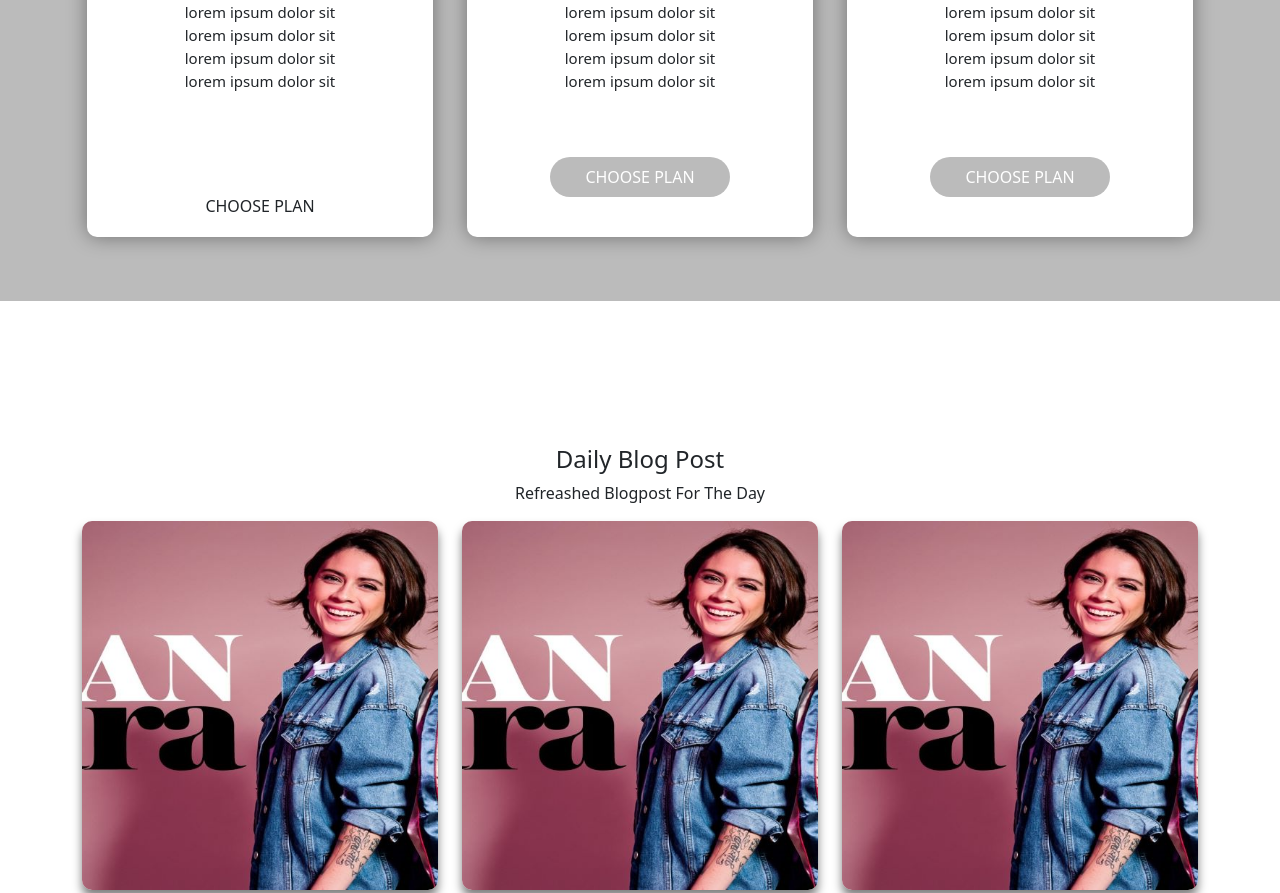
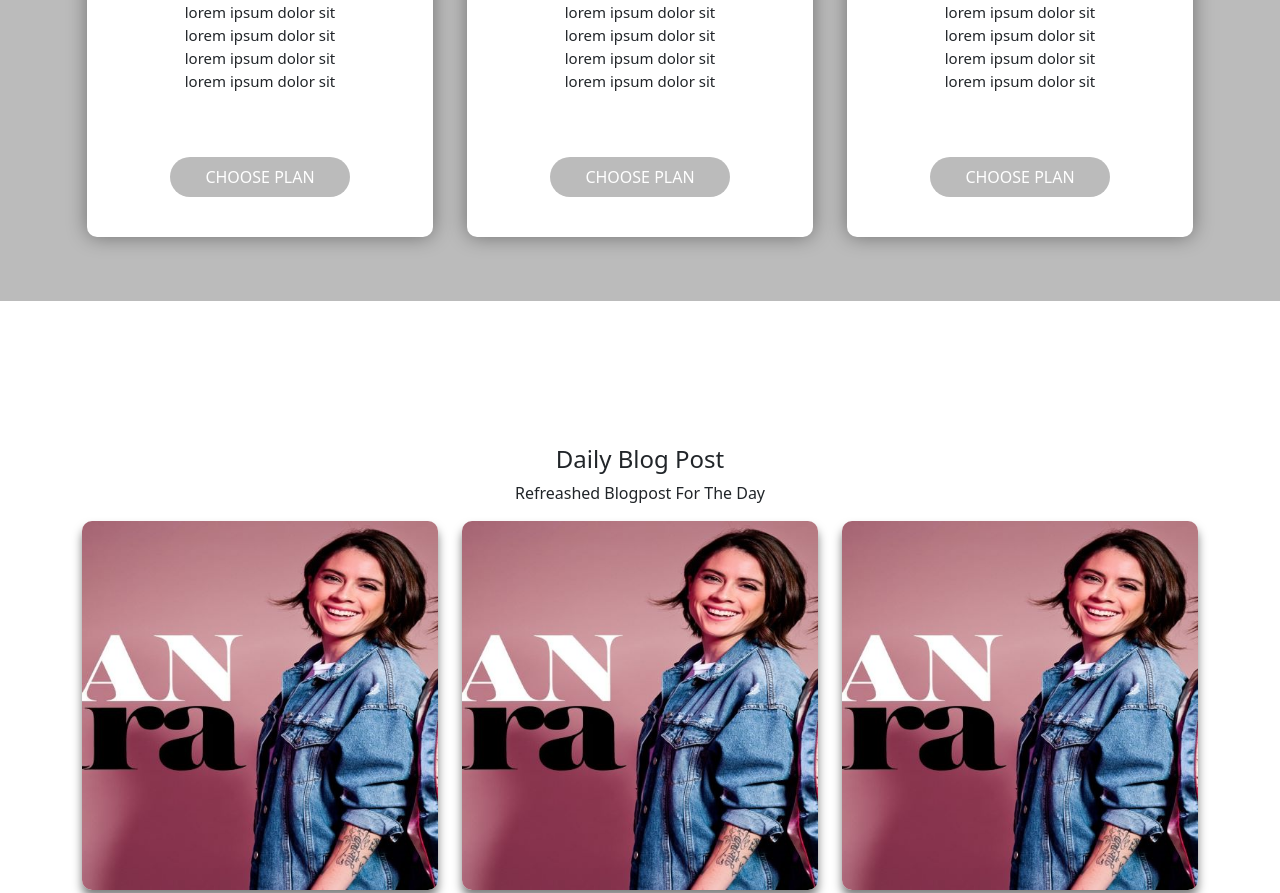
Before and after one commit to wandeadeyeye/landing-page, a plain HTML site: page loyal-trends/index.html in a window 1280 px wide. Shown: the part 1848-2741 px from the top of the page. Drawn offline with Linux system fonts and the light colour scheme; a web font is replaced by a local one.

Commit message:
index-modified

```diff
--- a/loyal-trends/index.html
+++ b/loyal-trends/index.html
@@ -204,7 +204,7 @@
                           <h4>lorem ipsum dolor sit</h4>
                       </div>
                   </div>
-                  <a href="" class="btn">CHOOSE PLAN</a>
+                  <input type="submit" value="CHOOSE PLAN">
               </div>
             </div>
           </div>
@@ -248,7 +248,7 @@
                     <h4>lorem ipsum dolor sit</h4>
                   </div>
                 </div>
-                      <input type="submit" value="CHOOSE PLAN">
+                    <input type="submit" value="CHOOSE PLAN">
                   </div>
                 </div>
               </div>
```
